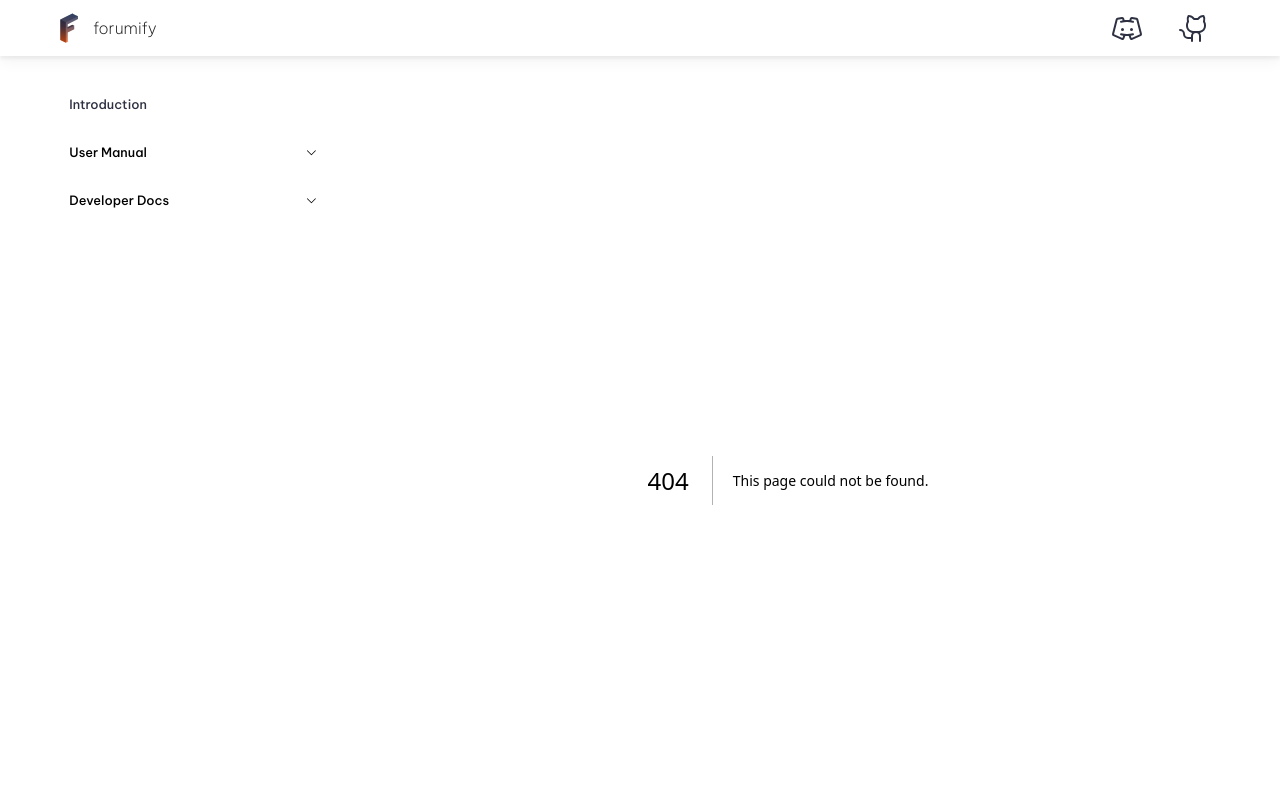
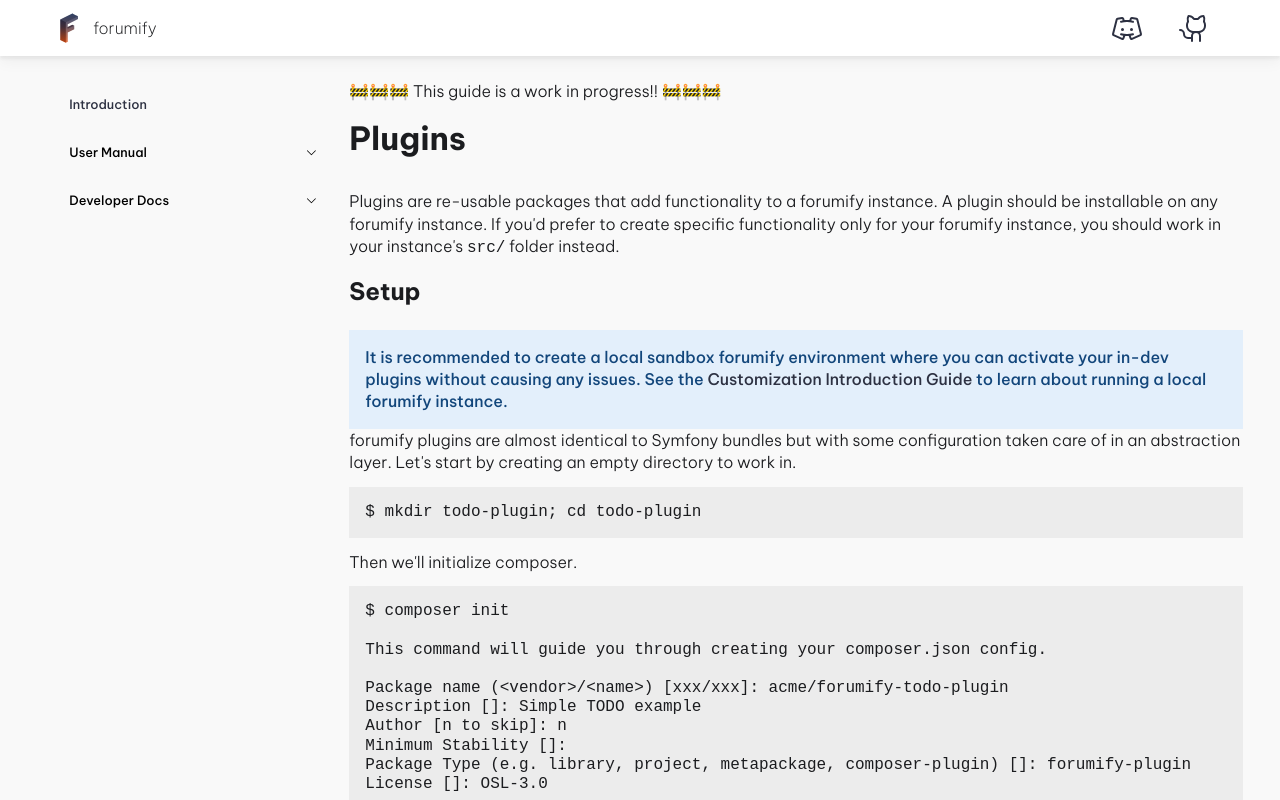
Before and after one commit to forumify/forumify-docs, a Next.js app: page /guides/plugin in a window 1280 px wide. Before the commit this address had no page. Shown: the top 800 px of the page. Built offline with nearby package versions, Linux system fonts and the light colour scheme.

Commit message:
de-nest developer-docs

```diff
--- a/src/app/developer-docs/guides/customization/admin-crud/page.mdx
+++ b/src/app/guides/customization/admin-crud/page.mdx
@@ -1,4 +1,4 @@
-import Alert from '../../../../../components/Alert';
+import Alert from '../../../../components/Alert';
 
 # Admin CRUD
 
--- a/src/app/developer-docs/guides/customization/entities/page.mdx
+++ b/src/app/guides/customization/entities/page.mdx
@@ -1,4 +1,4 @@
-import Alert from '../../../../../components/Alert';
+import Alert from '../../../../components/Alert';
 
 # Entities
 
--- a/src/app/developer-docs/guides/creating-a-plugin/page.mdx
+++ b/src/app/guides/plugin/page.mdx
@@ -3,7 +3,7 @@
 
 🚧🚧🚧 This guide is a work in progress!! 🚧🚧🚧
 
-# Creating A Plugin
+# Plugins
 
 Plugins are re-usable packages that add functionality to a forumify instance. A plugin should be installable on any forumify instance.
 If you'd prefer to create specific functionality only for your forumify instance, you should work in your instance's `src/` folder instead.
@@ -12,7 +12,7 @@
 
 <Alert severity="info">
     It is recommended to create a local sandbox forumify environment where you can activate your in-dev plugins without causing any issues.
-    See the <Link href="/developer-docs/guides/customization/introduction">Customization Introduction Guide</Link> to learn about running a local forumify instance.
+    See the <Link href="/guides/customization/introduction">Customization Introduction Guide</Link> to learn about running a local forumify instance.
 </Alert>
 
 forumify plugins are almost identical to Symfony bundles but with some configuration taken care of in an abstraction layer. Let's start by creating an empty directory to work in.
```
Also changed, not shown: src/app/guides/customization/introduction/page.mdx (renamed from src/app/developer-docs/guides/customization/introduction/page.mdx, +6 -1 lines), src/app/guides/customization/frontend/page.mdx (renamed from src/app/developer-docs/guides/customization/frontend/page.mdx), src/app/guides/customization/security/page.mdx (renamed from src/app/developer-docs/guides/customization/security/page.mdx), src/app/guides/self-hosting/page.mdx (renamed from src/app/developer-docs/guides/self-hosting/page.mdx).
